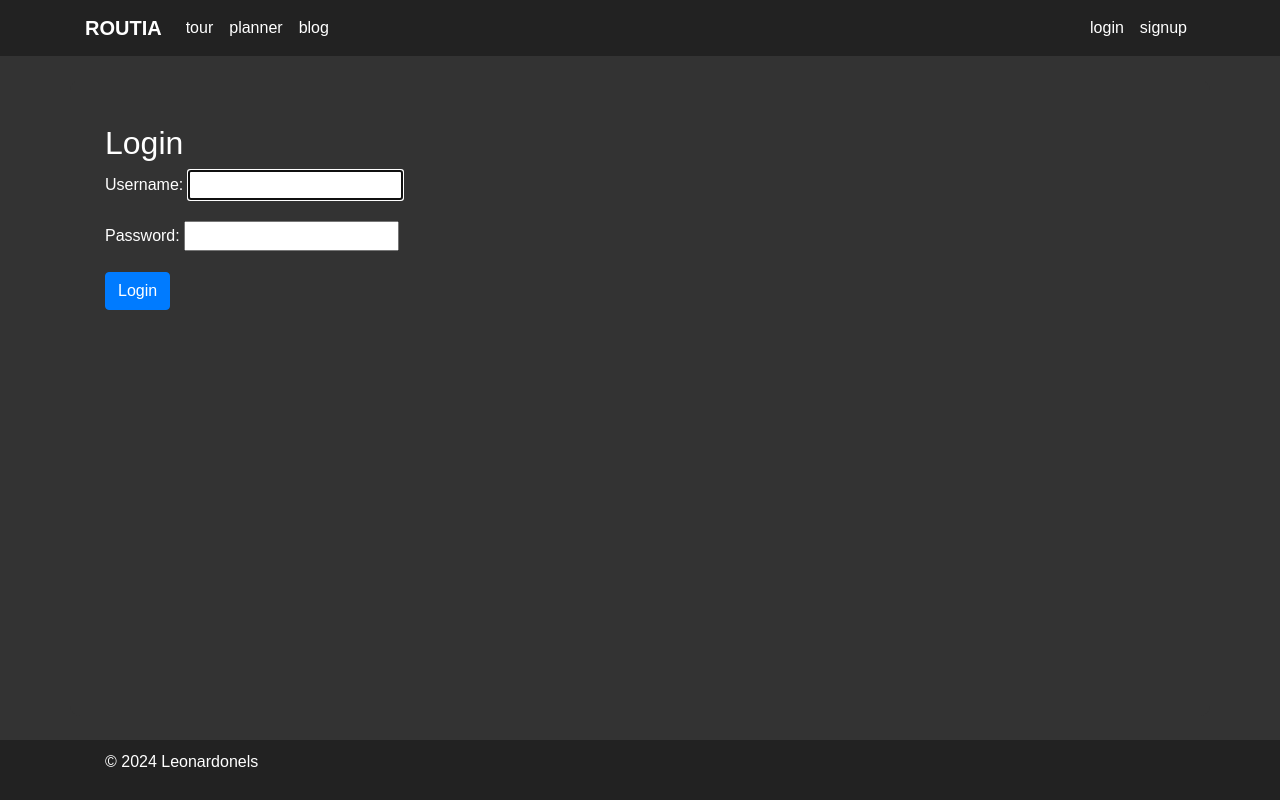
After one commit to leonardonels/Routia, a Django app: page /login/ in a window 1280 px wide. The commit adds this page. Run offline with Django 4.2, Linux system fonts and the light colour scheme; some libraries are stand-ins or nearby versions.

Commit message:
users added

```diff
--- a/maps/templates/planner.html
+++ b/maps/templates/planner.html
@@ -11,7 +11,7 @@
 
 <script>
     // Initialize the map
-    var map = L.map('map').setView([51.505, -0.09], 13); // Coordinates of the initial view
+    var map = L.map('map').setView([44.647128, 10.925226], 9); // Coordinates of the initial view
 
     // Add OpenStreetMap tiles
     L.tileLayer('https://{s}.tile.openstreetmap.org/{z}/{x}/{y}.png', {
--- a/routia/urls.py
+++ b/routia/urls.py
@@ -16,10 +16,14 @@ Including another URLconf
 """
 from django.contrib import admin
 from django.urls import path, re_path, include
+from django.contrib.auth import views as auth_views
 from . import views
 
 urlpatterns = [
     path('admin/', admin.site.urls),
     re_path(r'^$|^home/?$', views.home, name='home'),
     path('maps/', include('maps.urls')),
+    path('signup/', views.signup, name='signup'),
+    path('login/', views.custom_login, name='login'),
+    path('logout/', views.custom_logout, name='logout'),
 ]
--- a/routia/views.py
+++ b/routia/views.py
@@ -1,4 +1,41 @@
-from django.shortcuts import render
+from django.shortcuts import render, redirect
+from django.contrib.auth.forms import UserCreationForm, AuthenticationForm
+from django.contrib.auth import authenticate, login
+from django.contrib.auth import logout as django_logout
+
 
 def home(request):
     return render(request, 'home.html', {})
+
+
+def signup(request):
+    if request.method == 'POST':
+        form = UserCreationForm(request.POST)
+        if form.is_valid():
+            form.save()
+            username = form.cleaned_data.get('username')
+            raw_password = form.cleaned_data.get('password1')
+            user = authenticate(username=username, password=raw_password)
+            login(request, user)
+            return redirect('planner')  # Redirect to planner page after successful signup
+    else:
+        form = UserCreationForm()
+    return render(request, 'signup.html', {'form': form})
+
+def custom_login(request):
+    if request.method == 'POST':
+        form = AuthenticationForm(request, request.POST)
+        if form.is_valid():
+            username = form.cleaned_data.get('username')
+            password = form.cleaned_data.get('password')
+            user = authenticate(username=username, password=password)
+            if user is not None:
+                login(request, user)
+                return redirect('home')  # Redirect to planner page after successful login
+    else:
+        form = AuthenticationForm()
+    return render(request, 'login.html', {'form': form})
+
+def custom_logout(request):
+    django_logout(request)
+    return redirect('home')
--- a/templates/base.html
+++ b/templates/base.html
@@ -69,10 +69,11 @@
                 </ul>
                 <ul class="navbar-nav ml-auto"> <!-- Utilizza ml-auto per allineare a destra -->
                     {% if not user.is_authenticated %}
-                        <li class="nav-item"><a class="nav-link" href="{% url 'home' %}">login</a></li>
-                        <li class="nav-item"><a class="nav-link" href="{% url 'home' %}">signup</a></li>
+                        <li class="nav-item"><a class="nav-link" href="{% url 'login' %}">login</a></li>
+                        <li class="nav-item"><a class="nav-link" href="{% url 'signup' %}">signup</a></li>
                     {% else %}
-                        <li class="nav-item"><a class="nav-link" href="#" onclick="logout()">Logout ({{ user }})</a></li>
+                        <li class="nav-item"><a class="nav-link" href="{% url 'home' %}">{{ user }}</a></li>
+                        <li class="nav-item"><a class="nav-link" href="{% url 'logout' %}">logout</a></li>
                     {% endif %}
                 </ul>
             </div>
--- a/templates/home.html
+++ b/templates/home.html
@@ -3,6 +3,6 @@
 {% block content %}
     <div class="container">
         <h1>Routia - Your travel companion</h1>
-        <p>Welcome to Routia, your one-stop-shop for planning and managing your travels!</p>
+        <p>Welcome to Routia, your place to easy plan and share travels!</p>
     </div>
 {% endblock %}
--- /dev/null
+++ b/templates/login.html
@@ -0,0 +1,12 @@
+{% extends "base.html" %}
+
+{% block content %}
+<div class="container mt-4">
+    <h2>Login</h2>
+    <form method="post">
+        {% csrf_token %}
+        {{ form.as_p }}
+        <button type="submit" class="btn btn-primary">Login</button>
+    </form>
+</div>
+{% endblock %}
```
Also changed, not shown: templates/signup.html (added, +12 -0 lines), db.sqlite3, routia/settings.py (line endings or trailing spaces).
